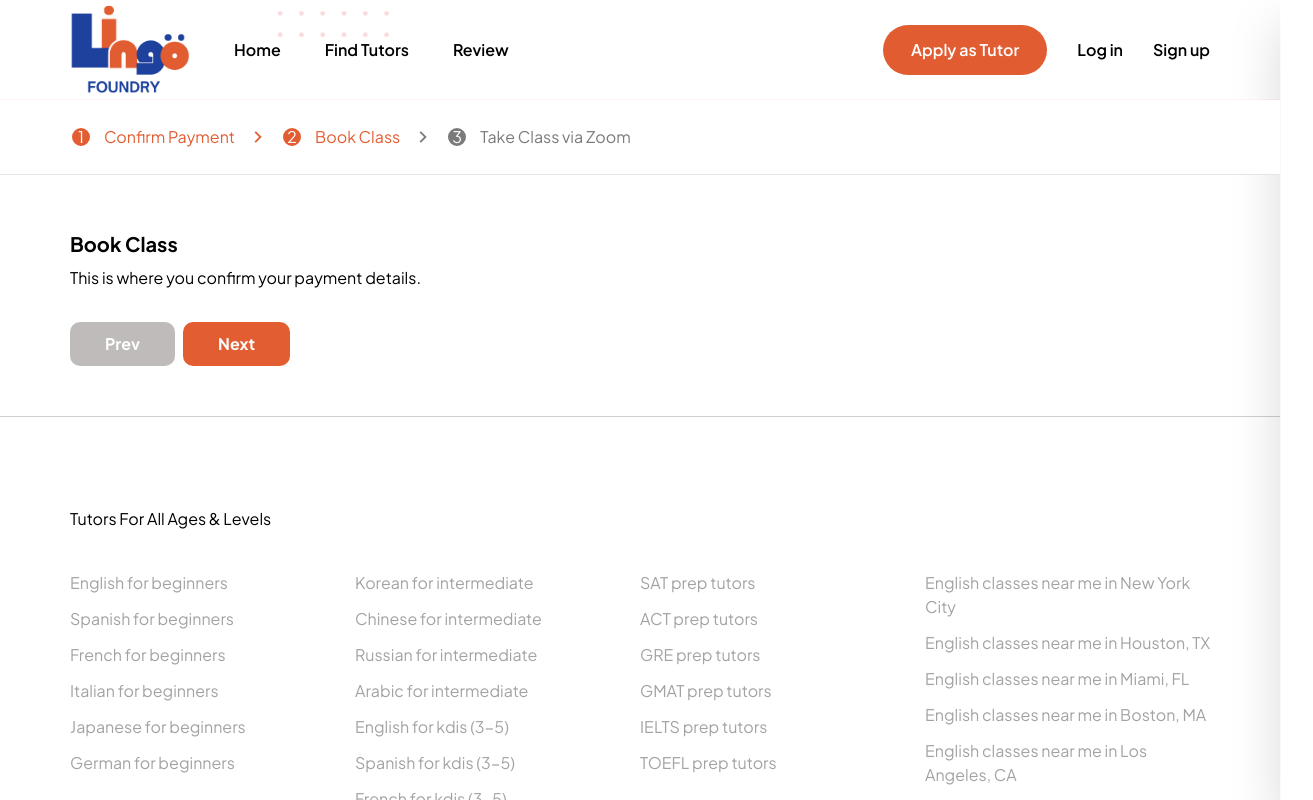
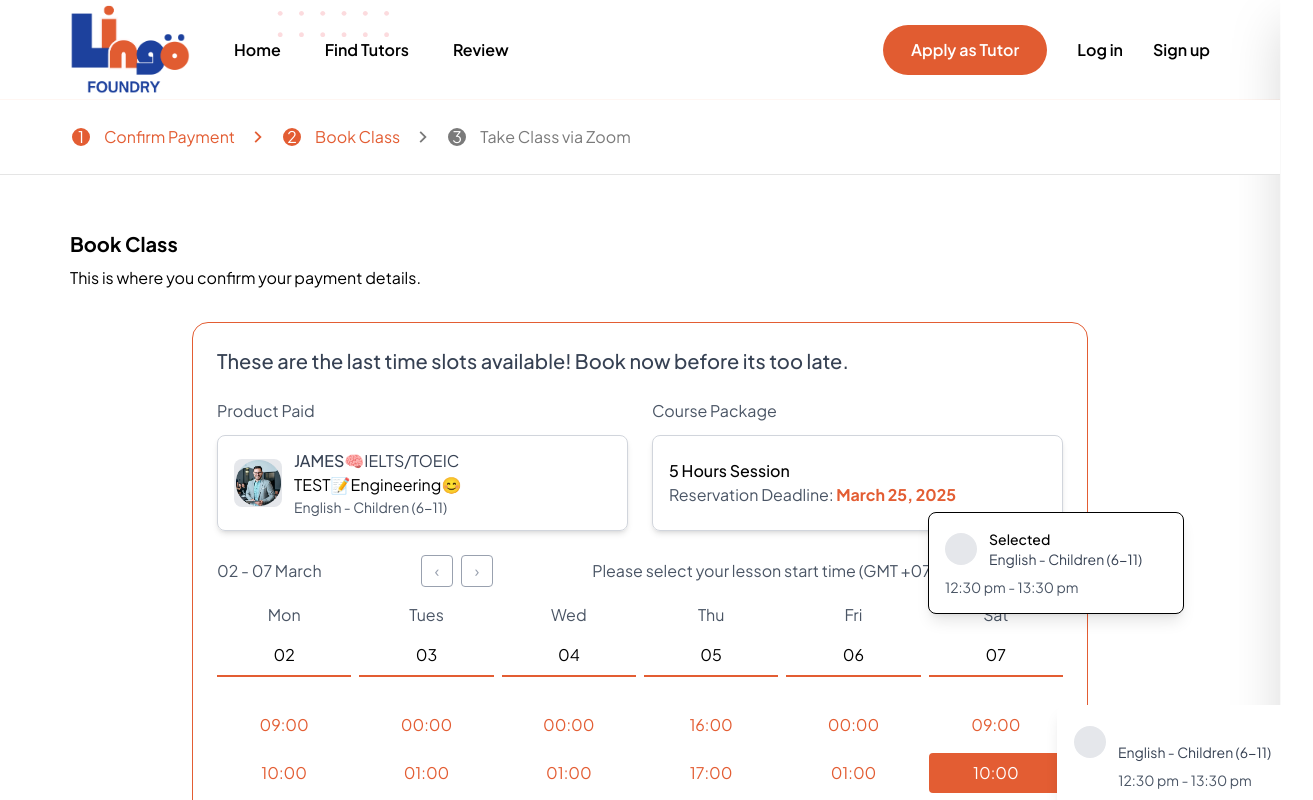
Before and after one commit to AhliKode-com/lingo-foundry-web, a Next.js app: page /testing in a window 1280 px wide. Shown: the top 800 px of the page, 1313 px wide, since content can reach past the window. Built offline with nearby package versions, Linux system fonts and the light colour scheme.

Commit message:
feat: book-class UI

```diff
--- a/components/templates/book-class.js
+++ b/components/templates/book-class.js
@@ -1,16 +1,208 @@
 /*
  * @Author: danteclericuzio
  * @Date: 2025-03-17 23:50:17
- * @Last Modified by: danteclericuzio
- * @Last Modified time: 2025-03-17 23:51:15
+ * @Last Modified by: advistasyam
+ * @Last Modified time: 2025-03-20 17:44:20
  */
 
+import React, {useState} from 'react';
+import Image from "next/image";
+
 export default function BookClass() {
+    const [selectedTime, setSelectedTime] = useState({
+        day: 'Sat',
+        date: '07',
+        time: '10:00',
+        formattedTime: '12:30 pm - 13:30 pm'
+    });
+
+    const [hoveredTime, setHoveredTime] = useState({
+        day: 'Sat',
+        date: '07',
+        time: '10:00',
+        formattedTime: '12:30 pm - 13:30 pm'
+    });
+
+    const [selectedSlots, setSelectedSlots] = useState(1);
+    const maxSlots = 5;
+
+    const days = [
+        {name: 'Mon', date: '02'},
+        {name: 'Tues', date: '03'},
+        {name: 'Wed', date: '04'},
+        {name: 'Thu', date: '05'},
+        {name: 'Fri', date: '06'},
+        {name: 'Sat', date: '07'}
+    ];
+
+    // Generate time slots for each day
+    const generateTimeSlots = (day) => {
+        switch (day) {
+            case 'Mon':
+                return ['09:00', '10:00', '11:00', '12:00', '13:00', '14:00', '15:00'];
+            case 'Tues':
+                return ['00:00', '01:00', '12:30', '13:30', '14:00', '15:00', '16:00', '17:00', '17:30', '18:00', '18:30', '19:00', '20:00',];
+            case 'Wed':
+                return ['00:00', '01:00', '12:30', '13:30', '14:00', '15:00', '16:00', '17:00', '17:30', '18:00'];
+            case 'Thu':
+                return ['16:00', '17:00', '17:30', '18:00', '18:30', '19:00', '20:00'];
+            case 'Fri':
+                return ['00:00', '01:00', '12:30', '13:30', '14:00', '15:00', '16:00', '17:00', '17:30', '18:00', '18:30', '19:00', '20:00'];
+            case 'Sat':
+                return ['09:00', '10:00', '13:00', '14:00', '15:00'];
+            default:
+                return [];
+        }
+    };
+
+    const isActiveTimeSlot = (day, time) => {
+        return selectedTime.day === day && selectedTime.time === time;
+    };
+
+    const isHoveredTimeSlot = (day, time) => {
+        return hoveredTime.day === day && hoveredTime.time === time;
+    }
+
     return (
         <div>
             <h2 className="font-bold text-xl">Book Class</h2>
             <p className="mt-2">This is where you confirm your payment details.</p>
             {/* ...the rest of your content */}
+
+            <div className="border border-[#E35D33] rounded-2xl p-6 max-w-4xl mx-auto mt-8">
+                <h2 className="text-xl font-medium text-gray-700 mb-6">These are the last time slots available! Book now
+                    before its too late.</h2>
+
+                <div className="flex gap-6 mb-6">
+                    <div className="w-1/2">
+                        <h3 className="text-gray-600 mb-3">Product Paid</h3>
+                        <div
+                            className="border border-gray-300 rounded-lg p-4 flex items-center gap-3 shadow-md h-[96px]">
+                            <div className="bg-gray-200 rounded-lg w-12 h-12 flex items-center justify-center">
+                                {/*<div className="w-8 h-8 bg-gray-400 rounded-full"></div>*/}
+                                <Image src="/assets/tutor-profiles/tutor-2.png" alt={"tutor-img"} width={45} height={45}
+                                       priority/>
+                            </div>
+                            <div>
+                                <div className="text-gray-700">
+                                    <span className="font-medium">JAMES</span>
+                                    <span>🧠</span>
+                                    <span>IELTS/TOEIC</span>
+                                </div>
+                                <div>
+                                    <span>TEST</span>
+                                    <span>📝</span>
+                                    <span>Engineering</span>
+                                    <span>😊</span>
+                                </div>
+                                <div className="text-gray-600 text-sm">English - Children (6-11)</div>
+                            </div>
+                        </div>
+                    </div>
+
+                    <div className="w-1/2">
+                        <h3 className="text-gray-600 mb-3">Course Package</h3>
+                        <div
+                            className="border border-gray-300 rounded-lg p-4 shadow-md h-[96px] flex flex-col items-start justify-center">
+                            <div className="font-medium">5 Hours Session</div>
+                            <div className="text-gray-600">
+                                Reservation Deadline: <span className="text-[#E35D33] font-bold">March 25, 2025</span>
+                            </div>
+                        </div>
+                    </div>
+                </div>
+
+                <div className="flex items-center justify-between mb-4">
+                    <div className="text-gray-600">02 - 07 March</div>
+                    <div className="flex items-center gap-2">
+                        <button className="w-8 h-8 flex items-center justify-center border rounded text-gray-400">
+                            <span>&#8249;</span>
+                        </button>
+                        <button className="w-8 h-8 flex items-center justify-center border rounded text-gray-400">
+                            <span>&#8250;</span>
+                        </button>
+                    </div>
+                    <div className="flex items-center text-gray-600">
+                        <span>Please select your lesson start time (GMT +07:00) Jakarta, ID</span>
+                        <span className="ml-1">&#9660;</span>
+                    </div>
+                </div>
+
+                <div className="grid grid-cols-6 gap-2 mb-6">
+                    {days.map((day) => (
+                        <div key={day.name} className="flex flex-col items-center">
+                            <div className="mb-2 text-gray-600">{day.name}</div>
+                            <div
+                                className={`w-full py-2 text-center border-b-2 border-[#E35D33]`}>
+                                {day.date}
+                            </div>
+                        </div>
+                    ))}
+                </div>
+
+                <div className="grid grid-cols-6 gap-2">
+                    {days.map((day) => (
+                        <div key={`slots-${day.name}`} className="flex flex-col items-center relative">
+                            {generateTimeSlots(day.name).map((time) => (
+                                <button
+                                    key={`${day.name}-${time}`}
+                                    className={`w-full py-2 my-1 rounded relative cursor-pointer ${
+                                        isActiveTimeSlot(day.name, time)
+                                            ? 'bg-[#E35D33] text-white'
+                                            : 'text-[#E35D33]'
+                                    }`}
+                                    onClick={() => setSelectedTime({
+                                        day: day.name,
+                                        date: day.date,
+                                        time,
+                                        formattedTime: '12:30 pm - 13:30 pm'
+                                    })}
+                                    onMouseEnter={() => setHoveredTime({
+                                        day: day.name,
+                                        date: day.date,
+                                        time,
+                                        formattedTime: '12:30 pm - 13:30 pm'
+                                    })}
+                                >
+                                    {time}
+                                    {isActiveTimeSlot(day.name, time) && isHoveredTimeSlot(day.name, time) && (
+                                        <div
+                                            className="absolute bg-white border shadow-lg rounded-lg p-4 w-64 z-50 -top-12 -right-[250px] animation-effect">
+                                            <div className="flex items-center gap-3 mb-2">
+                                                <div className="w-8 h-8 bg-gray-200 rounded-full"></div>
+                                                <div>
+                                                    <div className="font-medium text-sm">Selected</div>
+                                                    <div className="text-gray-700 text-sm">English - Children (6-11)
+                                                    </div>
+                                                </div>
+                                            </div>
+                                            <div className="text-gray-600 text-sm">{selectedTime.formattedTime}</div>
+                                        </div>
+                                    )}
+                                </button>
+                            ))}
+                        </div>
+                    ))}
+                </div>
+
+                {selectedTime.day === 'Sat' && selectedTime.time === '10:00' && (
+                    <div className="absolute bg-white border shadow-lg rounded-lg p-4 w-64 right-24 top-96 mt-32">
+                        <div className="flex items-center gap-3 mb-2">
+                            <div className="w-8 h-8 bg-gray-200 rounded-full"></div>
+                            <div>
+                                <div className="font-medium text-sm">Selected</div>
+                                <div className="text-gray-700 text-sm">English - Children (6-11)</div>
+                            </div>
+                        </div>
+                        <div className="text-gray-600 text-sm">{selectedTime.formattedTime}</div>
+                    </div>
+                )}
+
+                <div className="mt-6 text-gray-600">
+                    Already <span className="text-green-500">selected {selectedSlots}</span>, still can select <span
+                    className="text-[#E35D33]">{maxSlots - selectedSlots}/{maxSlots}</span>
+                </div>
+            </div>
         </div>
     )
 }
```
